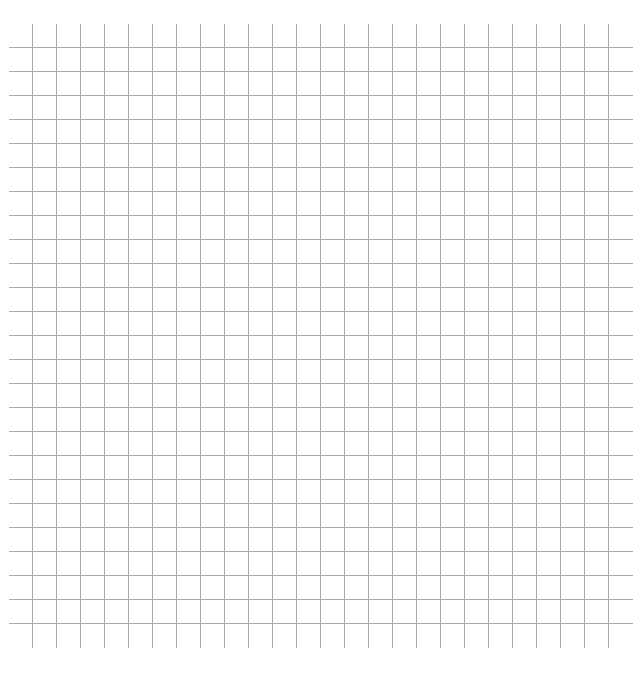
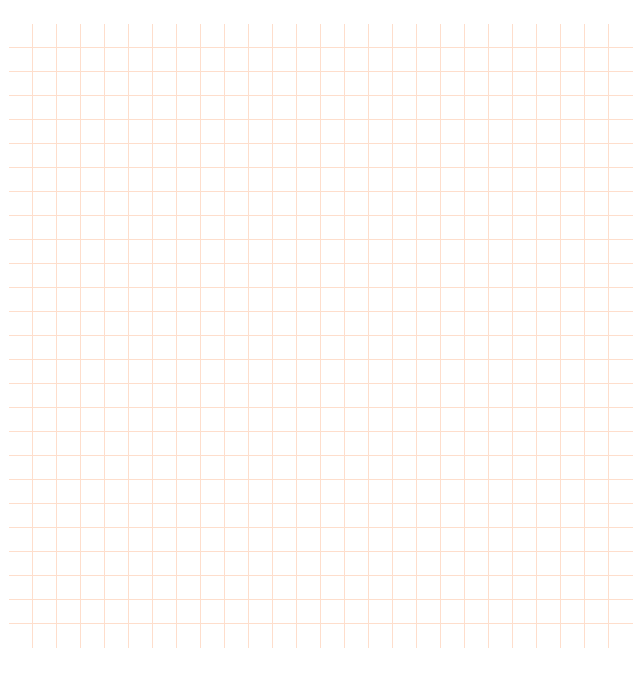
Before and after one commit to colebillys19/vue-word-game, a Vue app: page / in a window 1280 px wide. Shown: the top 686 px of the page, without its empty margins (319-959 px from the left). Built offline with nearby package versions, Linux system fonts and the light colour scheme.

Commit message:
style adjustments

```diff
--- a/src/assets/main.css
+++ b/src/assets/main.css
@@ -16,16 +16,38 @@ body {
 }
 
 input {
-  border-color: #aaa;
+  border-bottom: 1px solid rgba(248, 89, 0, 0.2);
   border-left: none;
   border-radius: 0;
+  border-right: 1px solid rgba(248, 89, 0, 0.2);
   border-top: none;
-  border-width: 1px;
+  color: transparent;
   font-family: monospace;
   font-size: 16px;
   height: 24px;
   outline: none;
   padding: 0;
   text-align: center;
+  text-shadow: 0 0 0 royalblue;
   width: 24px;
 }
+
+input:focus + span {
+  border: 2px solid royalblue !important;
+  box-shadow: 0 0 24px rgba(248, 89, 0, 0.3);
+  height: 25px;
+  left: -1px;
+  pointer-events: none;
+  position: absolute;
+  top: -4px;
+  width: 25px;
+  z-index: 1;
+}
+
+input:hover:not(:focus) {
+  background-color: rgba(248, 89, 0, 0.2);
+}
+
+#anchor {
+  position: relative;
+}
--- a/src/components/BoardCell.vue
+++ b/src/components/BoardCell.vue
@@ -145,27 +145,3 @@ const handleKeydown = (e) => {
     <span />
   </span>
 </template>
-
-<style scoped>
-input {
-  color: transparent;
-  text-shadow: 0 0 0 #000;
-}
-/* input:focus {
-  background-color: lightcyan;
-} */
-#anchor {
-  position: relative;
-}
-input:focus + span {
-  border: 1px solid black !important;
-  box-shadow: 0 0 48px lightskyblue;
-  height: 25px;
-  left: -1px;
-  pointer-events: none;
-  position: absolute;
-  top: -4px;
-  width: 25px;
-  z-index: 1;
-}
-</style>
```
